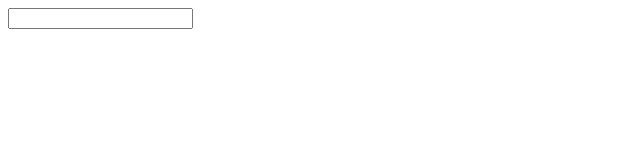
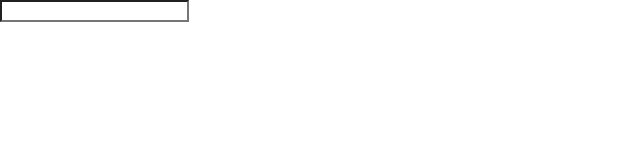
Before and after one commit to NightmanCZ90/picture_search, a React app: page public/index.html in a window 1280 px wide. Shown: the whole page, without its empty margins (0-640 px from the left). Built offline with nearby package versions, Linux system fonts and the light colour scheme.

Commit message:
added link to semantic-ui

```diff
--- a/public/index.html
+++ b/public/index.html
@@ -9,6 +9,7 @@
       name="description"
       content="Web site created using create-react-app"
     />
+    <link rel="stylesheet" href="https://cdnjs.cloudflare.com/ajax/libs/semantic-ui/2.4.1/semantic.min.css" integrity="sha512-8bHTC73gkZ7rZ7vpqUQThUDhqcNFyYi2xgDgPDHc+GXVGHXq+xPjynxIopALmOPqzo9JZj0k6OqqewdGO3EsrQ==" crossorigin="anonymous" />
     <link rel="apple-touch-icon" href="%PUBLIC_URL%/logo192.png" />
     <!--
       manifest.json provides metadata used when your web app is installed on a
```
